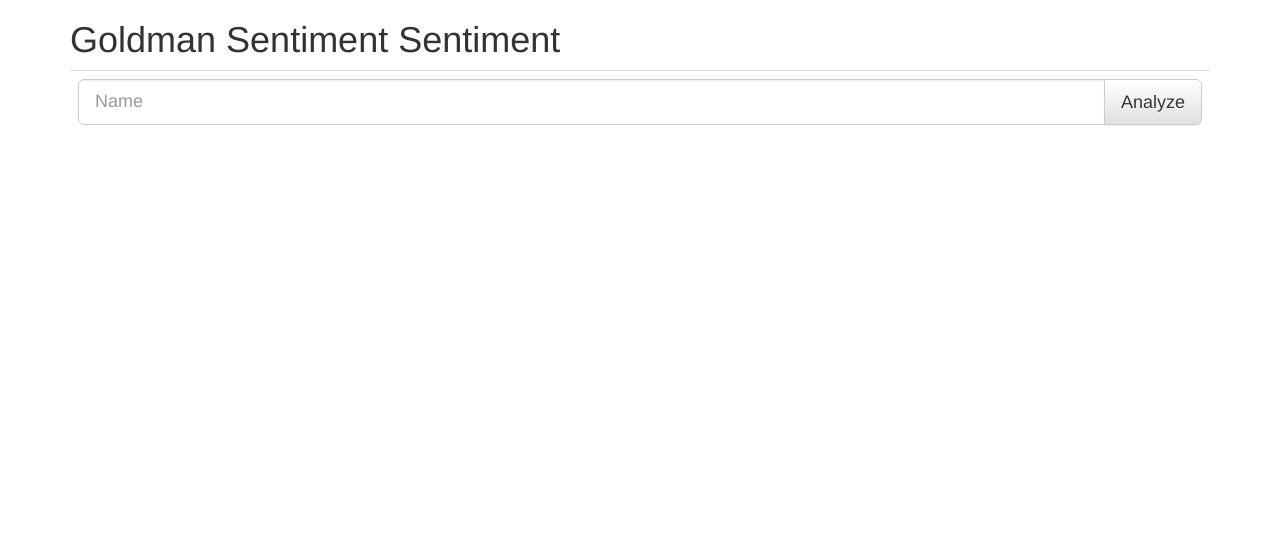
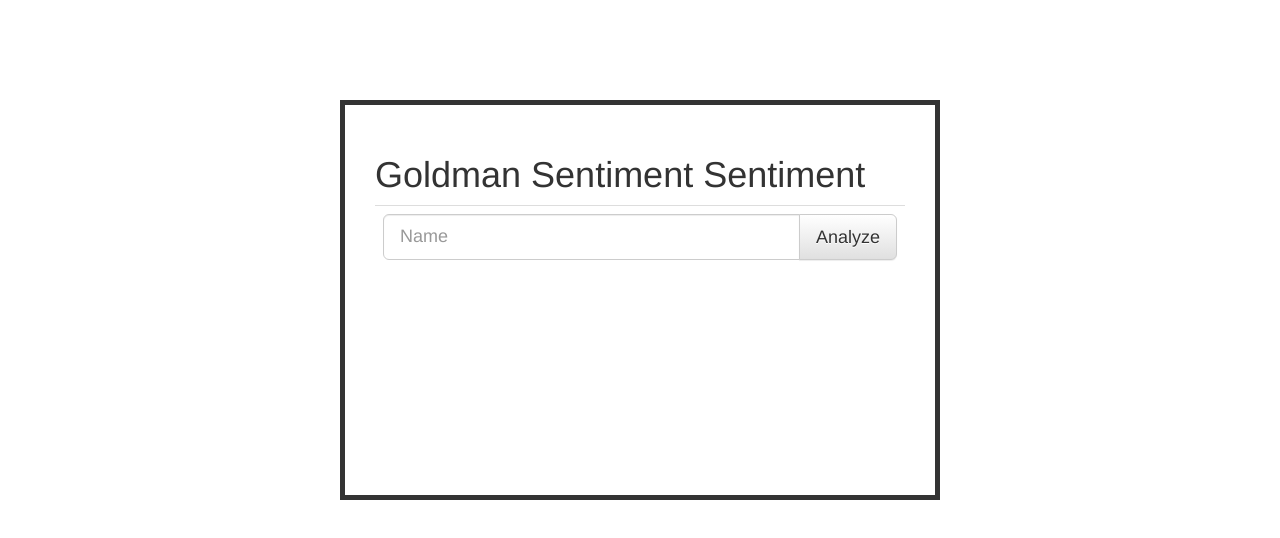
Before and after one commit to ManhattanDeveloper/GoldmanHackathon, a website: page public/index.html in a window 1280 px wide. Drawn offline with nearby package versions, Linux system fonts and the light colour scheme; no server answers.

Commit message:
Done with Hackathon

```diff
--- a/public/index.html
+++ b/public/index.html
@@ -10,7 +10,9 @@
 		<link rel="stylesheet" href="https://maxcdn.bootstrapcdn.com/bootstrap/3.3.6/css/bootstrap-theme.min.css" integrity="sha384-fLW2N01lMqjakBkx3l/M9EahuwpSfeNvV63J5ezn3uZzapT0u7EYsXMjQV+0En5r" crossorigin="anonymous">
 </head>
 <body>
-	<div class="container" ng-controller="AppCtrl">
+	<div style =" height : 100px;">
+	</div>
+	<div class="container" ng-controller="AppCtrl" style=" border: 5px solid; padding-top: 30px; padding:30px;width:600px; height:400px;" >
 		<h1> Goldman Sentiment Sentiment </h1>
 		<table class="table">
 			<tbody>
```
Also changed, not shown: server.js (+14 -14 lines).
